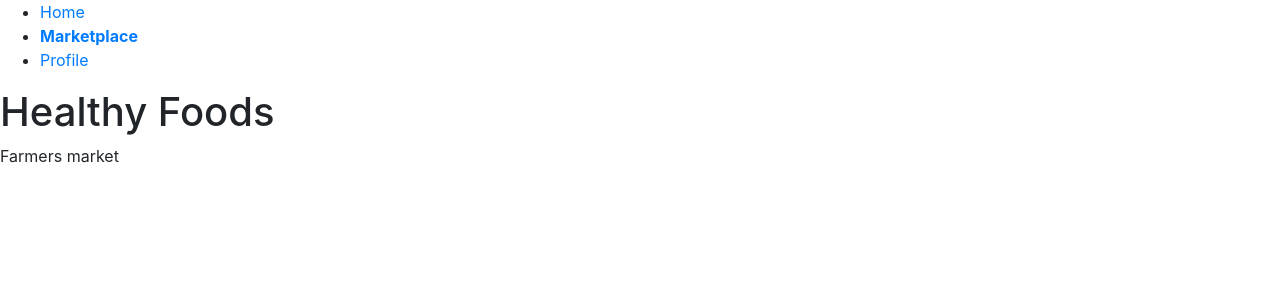
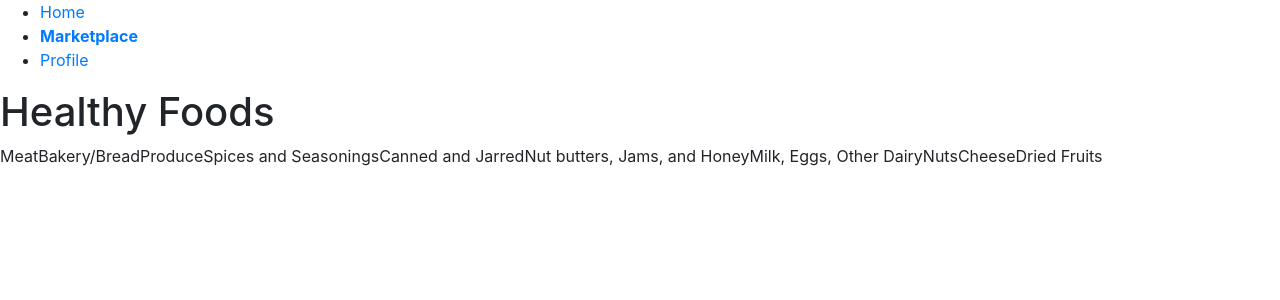
Before and after one commit to 4-Tenacious-Tasman/HealthyFood, a React app: page /marketplace in a window 1280 px wide. Shown: the top 300 px of the page. Built offline with nearby package versions, Linux system fonts and the light colour scheme; the HTML template or start-up script is replaced by a standard one.

Commit message:
Add basic marketplace that renders groceries based on user selected aisle

```diff
--- /dev/null
+++ b/client/src/component/marketplace/Aisle/Aisle.jsx
@@ -0,0 +1,17 @@
+import React from 'react';
+import Grocery from '../Grocery/Grocery.jsx'
+
+const Aisle = (props) => {
+
+  return (
+    <div>
+      {props.groceries.map((grocery , i) => {
+        return (
+          <Grocery grocery={grocery} key={i}/>
+        )
+      })}
+    </div>
+  )
+}
+
+export default Aisle;
--- /dev/null
+++ b/client/src/component/marketplace/AisleButton/AisleButton.jsx
@@ -0,0 +1,11 @@
+import React from 'react';
+
+const AisleButton = (props) => {
+  return (
+    <div onClick={(e) => {props.selectAisle(props.aisle)}}>
+      {props.aisle}
+    </div>
+  )
+}
+
+export default AisleButton;
--- /dev/null
+++ b/client/src/component/marketplace/AisleButtons/AisleButtons.jsx
@@ -0,0 +1,30 @@
+import React from 'react';
+import AisleButton from '../AisleButton/AisleButton.jsx'
+import styles from './AisleButtons.module.css'
+
+const AisleButtons = (props) => {
+
+  var aisles = [
+    'Meat',
+    'Bakery/Bread',
+    'Produce',
+    'Spices and Seasonings',
+    'Canned and Jarred',
+    'Nut butters, Jams, and Honey',
+    'Milk, Eggs, Other Dairy',
+    'Nuts',
+    'Cheese',
+    'Dried Fruits']
+
+  return (
+    <div className={styles.container}>
+      {aisles.map((aisle , i) => {
+        return (
+          <AisleButton aisle={aisle} selectAisle={props.selectAisle} key={i}/>
+        )
+      })}
+    </div>
+  )
+}
+
+export default AisleButtons;
--- /dev/null
+++ b/client/src/component/marketplace/AisleButtons/AisleButtons.module.css
@@ -0,0 +1,4 @@
+.container {
+  display: flex;
+  align-content: space-between;
+}
--- /dev/null
+++ b/client/src/component/marketplace/DummyData.js
@@ -0,0 +1,147 @@
+const dummyData = [
+  {
+    ingredients_id: 9266,
+    name: "pineapples",
+    costValue: 299.0,
+    costUnit: "US Cents",
+    image: "https://spoonacular.com/cdn/ingredients_250x250/apple.jpg",
+    aisle: "Produce",
+    percentageProtein: 3.88,
+    percentageFat: 1.94,
+    percentageCarbs: 94.18
+  },
+  {
+    ingredients_id: 9266,
+    name: "pineapples",
+    costValue: 299.0,
+    costUnit: "US Cents",
+    image: "https://spoonacular.com/cdn/ingredients_250x250/apple.jpg",
+    aisle: "Produce",
+    percentageProtein: 3.88,
+    percentageFat: 1.94,
+    percentageCarbs: 94.18
+  },
+  {
+    ingredients_id: 9266,
+    name: "pineapples",
+    costValue: 299.0,
+    costUnit: "US Cents",
+    image: "https://spoonacular.com/cdn/ingredients_250x250/apple.jpg",
+    aisle: "Produce",
+    percentageProtein: 3.88,
+    percentageFat: 1.94,
+    percentageCarbs: 94.18
+  },
+  {
+    ingredients_id: 9266,
+    name: "pineapples",
+    costValue: 299.0,
+    costUnit: "US Cents",
+    image: "https://spoonacular.com/cdn/ingredients_250x250/apple.jpg",
+    aisle: "Produce",
+    percentageProtein: 3.88,
+    percentageFat: 1.94,
+    percentageCarbs: 94.18
+  },
+  {
+    ingredients_id: 9266,
+    name: "pineapples",
+    costValue: 299.0,
+    costUnit: "US Cents",
+    image: "https://spoonacular.com/cdn/ingredients_250x250/apple.jpg",
+    aisle: "Produce",
+    percentageProtein: 3.88,
+    percentageFat: 1.94,
+    percentageCarbs: 94.18
+  },
+  {
+    ingredients_id: 9266,
+    name: "pineapples",
+    costValue: 299.0,
+    costUnit: "US Cents",
+    image: "https://spoonacular.com/cdn/ingredients_250x250/apple.jpg",
+    aisle: "Produce",
+    percentageProtein: 3.88,
+    percentageFat: 1.94,
+    percentageCarbs: 94.18
+  },
+  {
+    ingredients_id: 9266,
+    name: "pineapples",
+    costValue: 299.0,
+    costUnit: "US Cents",
+    image: "https://spoonacular.com/cdn/ingredients_250x250/apple.jpg",
+    aisle: "Produce",
+    percentageProtein: 3.88,
+    percentageFat: 1.94,
+    percentageCarbs: 94.18
+  },
+  {
+    ingredients_id: 9266,
+    name: "pineapples",
+    costValue: 299.0,
+    costUnit: "US Cents",
+    image: "https://spoonacular.com/cdn/ingredients_250x250/apple.jpg",
+    aisle: "Produce",
+    percentageProtein: 3.88,
+    percentageFat: 1.94,
+    percentageCarbs: 94.18
+  },
+  {
+    ingredients_id: 9266,
+    name: "pineapples",
+    costValue: 299.0,
+    costUnit: "US Cents",
+    image: "https://spoonacular.com/cdn/ingredients_250x250/apple.jpg",
+    aisle: "Produce",
+    percentageProtein: 3.88,
+    percentageFat: 1.94,
+    percentageCarbs: 94.18
+  },
+  {
+    ingredients_id: 9266,
+    name: "pineapples",
+    costValue: 299.0,
+    costUnit: "US Cents",
+    image: "https://spoonacular.com/cdn/ingredients_250x250/apple.jpg",
+    aisle: "Produce",
+    percentageProtein: 3.88,
+    percentageFat: 1.94,
+    percentageCarbs: 94.18
+  },
+  {
+    ingredients_id: 9266,
+    name: "pineapples",
+    costValue: 299.0,
+    costUnit: "US Cents",
+    image: "https://spoonacular.com/cdn/ingredients_250x250/apple.jpg",
+    aisle: "Produce",
+    percentageProtein: 3.88,
+    percentageFat: 1.94,
+    percentageCarbs: 94.18
+  },
+  {
+    ingredients_id: 9266,
+    name: "pineapples",
+    costValue: 299.0,
+    costUnit: "US Cents",
+    image: "https://spoonacular.com/cdn/ingredients_250x250/apple.jpg",
+    aisle: "Produce",
+    percentageProtein: 3.88,
+    percentageFat: 1.94,
+    percentageCarbs: 94.18
+  },
+  {
+    ingredients_id: 9635,
+    name: "ham",
+    costValue: 300.0,
+    costUnit: "US Cents",
+    image: "https://spoonacular.com/cdn/ingredients_250x250/apple.jpg",
+    aisle: "Meat",
+    percentageProtein: 90.00,
+    percentageFat: 5.00,
+    percentageCarbs: 5.00
+  }
+]
+
+export default dummyData;
--- a/client/src/component/marketplace/FarmersMarket.jsx
+++ b/client/src/component/marketplace/FarmersMarket.jsx
@@ -1,16 +1,43 @@
 import React from 'react';
+import DummyData from './DummyData.js'
+import Aisle from './Aisle/Aisle.jsx'
+import AisleButtons from './AisleButtons/AisleButtons.jsx'
 
 class FarmersMarket extends React.Component {
   constructor(props) {
     super(props);
     this.state = {
+     groceries: [],
+     selected: 'home'
+    }
+    this.selectAisle = this.selectAisle.bind(this);
+  }
 
-    }
+  selectAisle(category) {
+    this.setState({
+      selected: category
+    })
+  }
+
+  componentDidMount() {
+    this.setState({
+      groceries:  [...DummyData]
+    })
   }
 
   render() {
+    var groceriesToRender = []
+    this.state.groceries.forEach((grocery) => {
+      if (grocery.aisle === this.state.selected) {
+        groceriesToRender.push(grocery);
+      }
+    })
+
     return (
-      <p>Farmers market</p>
+      <div>
+        <AisleButtons selectAisle={this.selectAisle}/>
+        <Aisle groceries={groceriesToRender}/>
+      </div>
     )
   }
 }
--- /dev/null
+++ b/client/src/component/marketplace/Grocery/Grocery.jsx
@@ -0,0 +1,16 @@
+import React from 'react';
+
+const Grocery = ({grocery}) => {
+
+  return (
+    <div>
+      <img src={grocery.image}></img>
+      <button>Add</button>
+      <div>{grocery.name}</div>
+      <div>{grocery.costValue}</div>
+      <div>{grocery.costUnit}</div>
+    </div>
+  )
+}
+
+export default Grocery;
```
